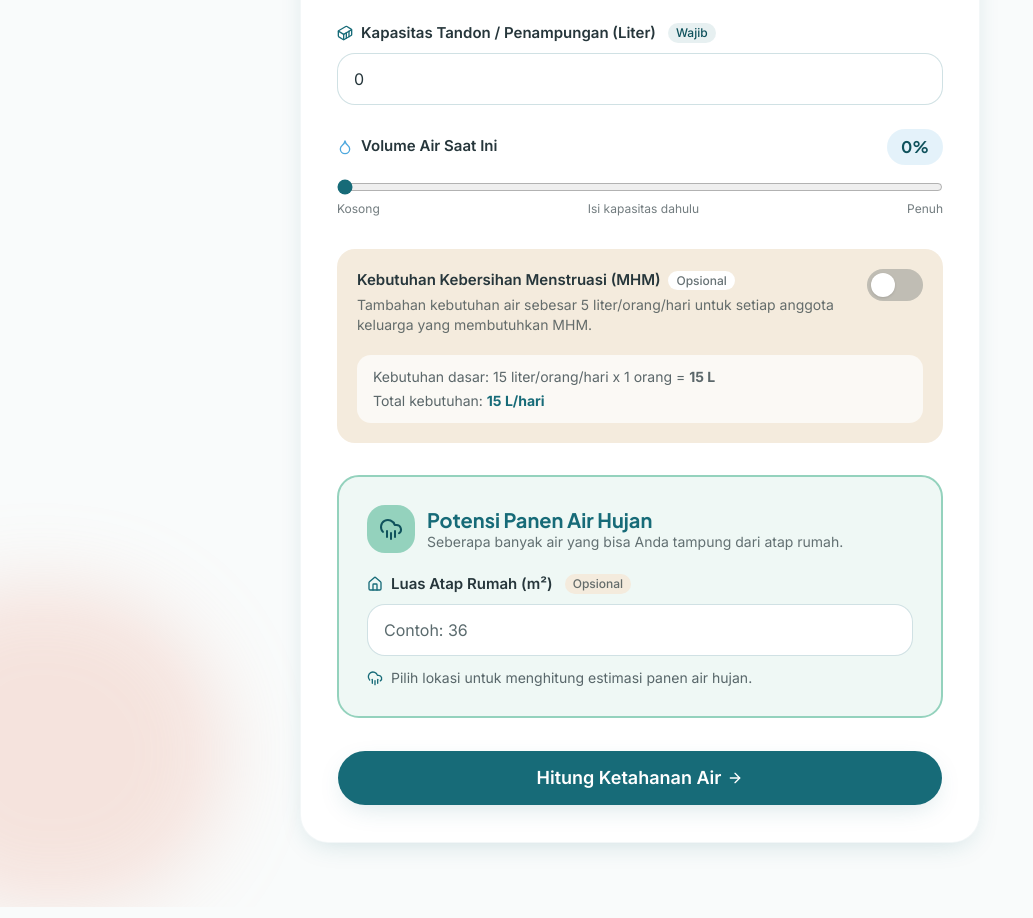
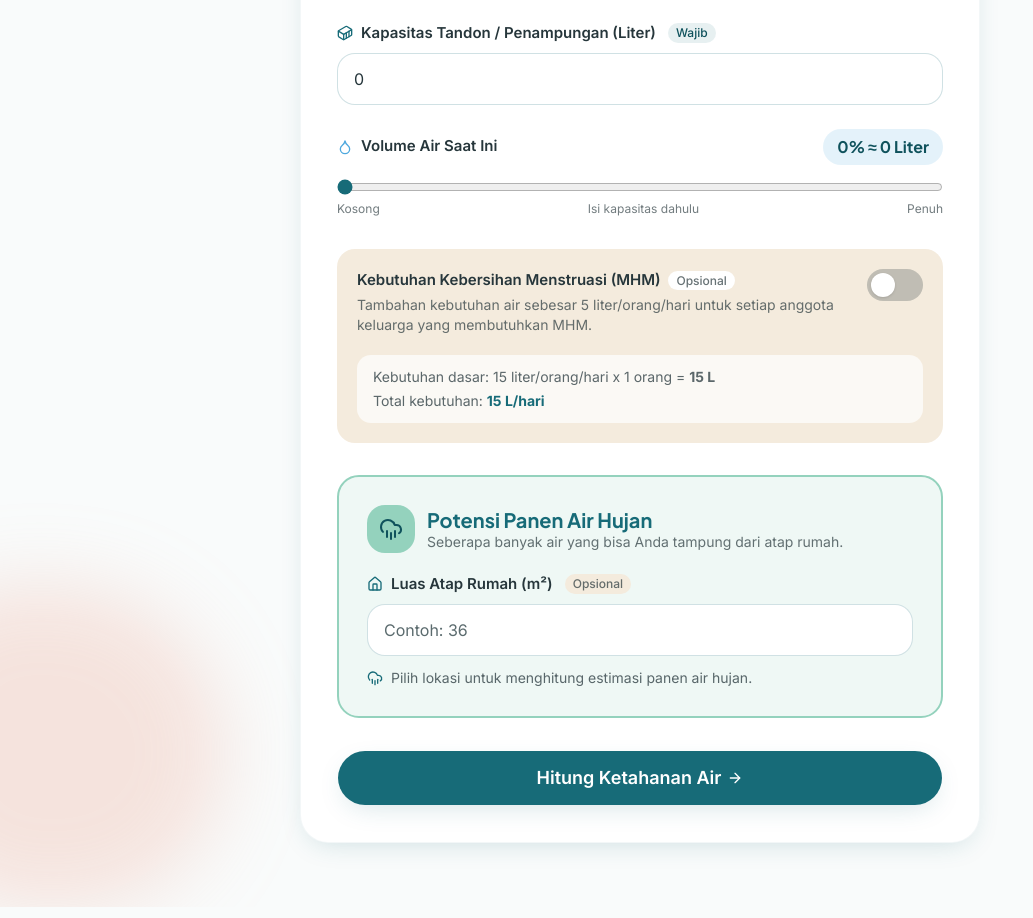
Before and after one commit to rasuna-said-project/aira-website, a Next.js app: page /kalkulator-air in a window 1280 px wide. Shown: the part 780-1698 px from the top of the page, without its empty margins (0-1033 px from the left). Built offline with nearby package versions, Linux system fonts and the light colour scheme.

Commit message:
Revisi screen kalkulator: badge volume air selalu menampilkan liter
Sesuai Figma: badge Volume Air Saat Ini menampilkan N% ≈ X Liter, termasuk 0% ≈ 0 Liter saat kapasitas belum diisi. Tidak mengubah perhitungan.

```diff
--- a/components/kalkulator/KalkulatorForm.jsx
+++ b/components/kalkulator/KalkulatorForm.jsx
@@ -209,8 +209,7 @@ export default function KalkulatorForm() {
                   className="rounded-full bg-aira-secondary/15 px-3.5 py-1.5 font-heading font-bold text-aira-primary-dark"
                   aria-live="polite"
                 >
-                  {value.persen}%{" "}
-                  {adaKapasitas ? `≈ ${volume.toLocaleString("id-ID", { maximumFractionDigits: 2 })} Liter` : ""}
+                  {value.persen}% ≈ {volume.toLocaleString("id-ID", { maximumFractionDigits: 2 })} Liter
                 </span>
               </div>
               <input
```
